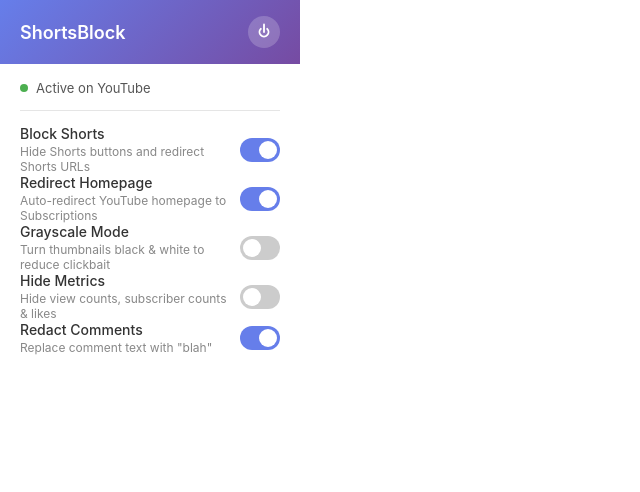
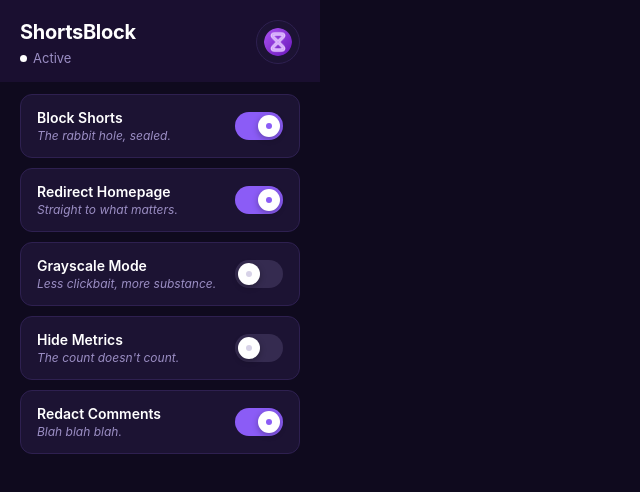
Before and after one commit to meiyo99/shortsblock, a website built with Vite: page src/popup/popup.html in a window 1280 px wide. Shown: the whole page, without its empty margins (0-640 px from the left). Built offline with nearby package versions, Linux system fonts and the light colour scheme; some packages are replaced by stand-ins of ours.

Commit message:
feat: Redesign popup UI with new design tokens and switch to static extension icons.

```diff
--- a/src/popup/popup.css
+++ b/src/popup/popup.css
@@ -1,3 +1,15 @@
+:root {
+  --bg-base: #0F0A1E;
+  --bg-card: #1C1333;
+  --bg-header: #1A0F30;
+  --accent-purple: #8B5CF6;
+  --text-primary: #FFFFFF;
+  --text-muted: #9B8EC4;
+  --border-card: #2E2050;
+  --radius-card: 12px;
+  --radius-popup: 16px;
+}
+
 * {
   margin: 0;
   padding: 0;
@@ -5,179 +17,212 @@
 }
 
 body {
-  font-family: -apple-system, BlinkMacSystemFont, 'Segoe UI', Roboto, sans-serif;
-  width: 300px;
-  background: white;
+  font-family: -apple-system, BlinkMacSystemFont, "Inter", sans-serif;
+  width: 320px;
+  background: var(--bg-base);
+  color: var(--text-primary);
 }
 
 .popup {
-  width: 300px;
+  width: 320px;
 }
 
 /* Header */
 header {
-  background: linear-gradient(135deg, #667eea 0%, #764ba2 100%);
-  color: white;
-  padding: 16px 20px;
+  background: var(--bg-header);
+  padding: 20px 20px 16px;
   display: flex;
-  align-items: center;
+  align-items: flex-start;
   justify-content: space-between;
 }
 
-.popup.disabled header {
-  background: linear-gradient(135deg, #999 0%, #777 100%);
+.header-left {
+  display: flex;
+  flex-direction: column;
+  gap: 6px;
 }
 
 header h1 {
-  font-size: 18px;
-  font-weight: 600;
+  font-size: 20px;
+  font-weight: 700;
+  color: var(--text-primary);
+  letter-spacing: -0.3px;
 }
 
-/* Power Button */
-.power-btn {
-  background: rgba(255, 255, 255, 0.2);
-  border: none;
-  color: white;
-  width: 32px;
-  height: 32px;
+/* Status line */
+.status {
+  display: flex;
+  align-items: center;
+  gap: 6px;
+  font-size: 13px;
+  color: var(--text-muted);
+}
+
+.status-dot {
+  width: 7px;
+  height: 7px;
   border-radius: 50%;
+  background: var(--text-primary);
+  flex-shrink: 0;
+}
+
+.status-dot.off {
+  background: #666;
+}
+
+/* Icon Button (power toggle) */
+.icon-btn {
+  width: 44px;
+  height: 44px;
+  border-radius: 50%;
+  background: var(--bg-card);
+  border: 1.5px solid var(--border-card);
   cursor: pointer;
   display: flex;
   align-items: center;
   justify-content: center;
-  transition: background 0.2s;
-}
-
-.power-btn:hover {
-  background: rgba(255, 255, 255, 0.35);
-}
-
-.popup.disabled .power-btn {
-  background: rgba(255, 255, 255, 0.15);
-}
-
-/* Main */
-main {
-  padding: 16px 20px;
-}
-
-.popup.disabled main {
-  opacity: 0.5;
-  pointer-events: none;
-}
-
-/* Restore pointer events on power button when disabled */
-.popup.disabled .power-btn {
-  pointer-events: auto;
-}
-
-/* Status */
-.status {
-  display: flex;
-  align-items: center;
-  gap: 8px;
-  font-size: 13px;
-  color: #555;
-}
-
-.status-dot {
-  width: 8px;
-  height: 8px;
-  border-radius: 50%;
-  background: #4CAF50;
+  transition: border-color 0.2s, background 0.2s;
+  padding: 0;
   flex-shrink: 0;
 }
 
-.status-dot.off {
-  background: #999;
+.icon-btn:hover {
+  border-color: var(--accent-purple);
+  background: #241940;
 }
 
-.divider {
-  height: 1px;
-  background: #e5e5e5;
-  margin: 14px 0;
+.icon-btn img {
+  width: 28px;
+  height: 28px;
+  border-radius: 50%;
 }
 
-/* Option */
-.option {
+/* Main / Cards area */
+main {
+  padding: 12px 20px 8px;
+  display: flex;
+  flex-direction: column;
+  gap: 10px;
+}
+
+/* Toggle Card */
+.toggle-card {
+  background: var(--bg-card);
+  border: 1px solid var(--border-card);
+  border-radius: var(--radius-card);
+  padding: 14px 16px;
   display: flex;
   align-items: center;
   justify-content: space-between;
   gap: 12px;
 }
 
-.option-info h3 {
+.toggle-info h3 {
   font-size: 14px;
-  font-weight: 500;
-  color: #333;
+  font-weight: 600;
+  color: var(--text-primary);
   margin-bottom: 2px;
 }
 
-.option-info p {
+.toggle-info p {
   font-size: 12px;
-  color: #888;
+  color: var(--text-muted);
+  font-style: italic;
 }
 
-/* Toggle Switch */
-.toggle {
+/* Bouncy Toggle Switch */
+.toggle-switch {
   position: relative;
-  display: inline-block;
-  width: 40px;
-  height: 24px;
+  width: 48px;
+  height: 28px;
   flex-shrink: 0;
 }
 
-.toggle input {
+.toggle-switch input {
   opacity: 0;
   width: 0;
   height: 0;
+  position: absolute;
 }
 
-.slider {
+.toggle-track {
   position: absolute;
+  inset: 0;
+  background: rgba(155, 142, 196, 0.2);
+  border-radius: 28px;
   cursor: pointer;
-  inset: 0;
-  background-color: #ccc;
-  transition: 0.3s;
-  border-radius: 24px;
+  transition: background 0.4s ease;
 }
 
-.slider:before {
-  position: absolute;
-  content: "";
-  height: 18px;
-  width: 18px;
-  left: 3px;
-  bottom: 3px;
-  background-color: white;
-  transition: 0.3s;
-  border-radius: 50%;
+input:checked + .toggle-track {
+  background: var(--accent-purple);
 }
 
-input:checked + .slider {
-  background-color: #667eea;
+.toggle-thumb {
+  position: absolute;
+  top: 3px;
+  left: 3px;
+  width: 22px;
+  height: 22px;
+  background: var(--text-primary);
+  border-radius: 50%;
+  transition: transform 0.4s cubic-bezier(0.68, -0.30, 0.265, 1.25);
+  box-shadow: 0 2px 6px rgba(0, 0, 0, 0.3);
+  pointer-events: none;
 }
 
-input:checked + .slider:before {
-  transform: translateX(16px);
+/* Thumb center dot */
+.toggle-thumb::after {
+  content: '';
+  position: absolute;
+  top: 50%;
+  left: 50%;
+  transform: translate(-50%, -50%);
+  width: 6px;
+  height: 6px;
+  border-radius: 50%;
+  background: rgba(155, 142, 196, 0.4);
+  transition: background 0.4s ease;
 }
 
-input:disabled + .slider {
-  opacity: 0.5;
+input:checked ~ .toggle-thumb {
+  transform: translateX(20px);
+}
+
+input:checked ~ .toggle-thumb::after {
+  background: var(--accent-purple);
+}
+
+/* Press effect */
+.toggle-track:active ~ .toggle-thumb {
+  transform: scale(0.9);
+}
+
+input:checked + .toggle-track:active ~ .toggle-thumb {
+  transform: translateX(20px) scale(0.9);
+}
+
+input:disabled + .toggle-track {
   cursor: not-allowed;
+}
+
+/* Disabled / Paused State */
+.popup.disabled main {
+  opacity: 0.35;
+  pointer-events: none;
 }
 
 /* Footer */
 footer {
-  padding: 0 20px 12px;
+  padding: 4px 20px 14px;
   text-align: center;
-  min-height: 24px;
+  min-height: 20px;
 }
 
 .save-status {
   font-size: 12px;
   font-weight: 500;
-  color: #667eea;
+  color: var(--accent-purple);
   opacity: 0;
   transition: opacity 0.3s;
 }
--- a/src/popup/popup.html
+++ b/src/popup/popup.html
@@ -7,75 +7,76 @@
 <body>
   <div class="popup" id="popup">
     <header>
-      <h1>ShortsBlock</h1>
-      <button class="power-btn" id="powerBtn" title="Toggle extension">
-        <svg width="18" height="18" viewBox="0 0 24 24" fill="none" stroke="currentColor" stroke-width="2.5" stroke-linecap="round" stroke-linejoin="round">
-          <line x1="12" y1="2" x2="12" y2="12"></line>
-          <path d="M16.24 7.76a6 6 0 1 1-8.49-.01"></path>
-        </svg>
+      <div class="header-left">
+        <h1>ShortsBlock</h1>
+        <div class="status">
+          <span class="status-dot" id="statusDot"></span>
+          <span id="statusText">Active</span>
+        </div>
+      </div>
+      <button class="icon-btn" id="powerBtn" title="Toggle extension">
+        <img id="powerIcon" src="" alt="Toggle">
       </button>
     </header>
 
     <main>
-      <div class="status" id="statusRow">
-        <span class="status-dot" id="statusDot"></span>
-        <span id="statusText">Active on YouTube</span>
-      </div>
-
-      <div class="divider"></div>
-
-      <div class="option">
-        <div class="option-info">
+      <div class="toggle-card">
+        <div class="toggle-info">
           <h3>Block Shorts</h3>
-          <p>Hide Shorts buttons and redirect Shorts URLs</p>
+          <p>The rabbit hole, sealed.</p>
         </div>
-        <label class="toggle">
+        <label class="toggle-switch">
           <input type="checkbox" id="blockShorts">
-          <span class="slider"></span>
+          <span class="toggle-track"></span>
+          <span class="toggle-thumb"></span>
         </label>
       </div>
 
-      <div class="option">
-        <div class="option-info">
+      <div class="toggle-card">
+        <div class="toggle-info">
           <h3>Redirect Homepage</h3>
-          <p>Auto-redirect YouTube homepage to Subscriptions</p>
+          <p>Straight to what matters.</p>
         </div>
-        <label class="toggle">
+        <label class="toggle-switch">
           <input type="checkbox" id="redirectHomepage">
-          <span class="slider"></span>
+          <span class="toggle-track"></span>
+          <span class="toggle-thumb"></span>
         </label>
       </div>
 
-      <div class="option">
-        <div class="option-info">
+      <div class="toggle-card">
+        <div class="toggle-info">
           <h3>Grayscale Mode</h3>
-          <p>Turn thumbnails black & white to reduce clickbait</p>
+          <p>Less clickbait, more substance.</p>
         </div>
-        <label class="toggle">
+        <label class="toggle-switch">
           <input type="checkbox" id="grayscaleMode">
-          <span class="slider"></span>
+          <span class="toggle-track"></span>
+          <span class="toggle-thumb"></span>
         </label>
       </div>
 
-      <div class="option">
-        <div class="option-info">
+      <div class="toggle-card">
+        <div class="toggle-info">
           <h3>Hide Metrics</h3>
-          <p>Hide view counts, subscriber counts & likes</p>
+          <p>The count doesn't count.</p>
         </div>
-        <label class="toggle">
+        <label class="toggle-switch">
           <input type="checkbox" id="hideMetrics">
-          <span class="slider"></span>
+          <span class="toggle-track"></span>
+          <span class="toggle-thumb"></span>
         </label>
       </div>
 
-      <div class="option">
-        <div class="option-info">
+      <div class="toggle-card">
+        <div class="toggle-info">
           <h3>Redact Comments</h3>
-          <p>Replace comment text with "blah"</p>
+          <p>Blah blah blah.</p>
         </div>
-        <label class="toggle">
+        <label class="toggle-switch">
           <input type="checkbox" id="redactComments">
-          <span class="slider"></span>
+          <span class="toggle-track"></span>
+          <span class="toggle-thumb"></span>
         </label>
       </div>
     </main>
--- a/src/popup/popup.js
+++ b/src/popup/popup.js
@@ -1,6 +1,7 @@
 "use strict";
 document.addEventListener('DOMContentLoaded', () => {
     const powerBtn = document.getElementById('powerBtn');
+    const powerIcon = document.getElementById('powerIcon');
     const popup = document.getElementById('popup');
     const statusDot = document.getElementById('statusDot');
     const statusText = document.getElementById('statusText');
@@ -14,13 +15,15 @@ document.addEventListener('DOMContentLoaded', () => {
         if (enabled) {
             popup.classList.remove('disabled');
             statusDot.classList.remove('off');
-            statusText.textContent = 'Active on YouTube';
+            statusText.textContent = 'Active';
+            powerIcon.src = chrome.runtime.getURL('icons/icon-on.png');
             featureToggles.forEach(t => t.disabled = false);
         }
         else {
             popup.classList.add('disabled');
             statusDot.classList.add('off');
             statusText.textContent = 'Paused';
+            powerIcon.src = chrome.runtime.getURL('icons/icon-off.png');
             featureToggles.forEach(t => t.disabled = true);
         }
     }
--- a/src/popup/popup.ts
+++ b/src/popup/popup.ts
@@ -1,5 +1,6 @@
 document.addEventListener('DOMContentLoaded', () => {
   const powerBtn = document.getElementById('powerBtn')!;
+  const powerIcon = document.getElementById('powerIcon') as HTMLImageElement;
   const popup = document.getElementById('popup')!;
   const statusDot = document.getElementById('statusDot')!;
   const statusText = document.getElementById('statusText')!;
@@ -15,12 +16,14 @@ document.addEventListener('DOMContentLoaded', () => {
     if (enabled) {
       popup.classList.remove('disabled');
       statusDot.classList.remove('off');
-      statusText.textContent = 'Active on YouTube';
+      statusText.textContent = 'Active';
+      powerIcon.src = chrome.runtime.getURL('icons/icon-on.png');
       featureToggles.forEach(t => t.disabled = false);
     } else {
       popup.classList.add('disabled');
       statusDot.classList.add('off');
       statusText.textContent = 'Paused';
+      powerIcon.src = chrome.runtime.getURL('icons/icon-off.png');
       featureToggles.forEach(t => t.disabled = true);
     }
   }
```
Also changed, not shown: src/background.js (+6 -23 lines), src/background.ts (+6 -27 lines), public/icons/icon-off.png (added), public/icons/icon-on.png (added), public/icons/icon128.png (deleted), public/icons/icon16.png (deleted), public/icons/icon32.png (deleted), public/icons/icon48.png (deleted), src/manifest.json.
